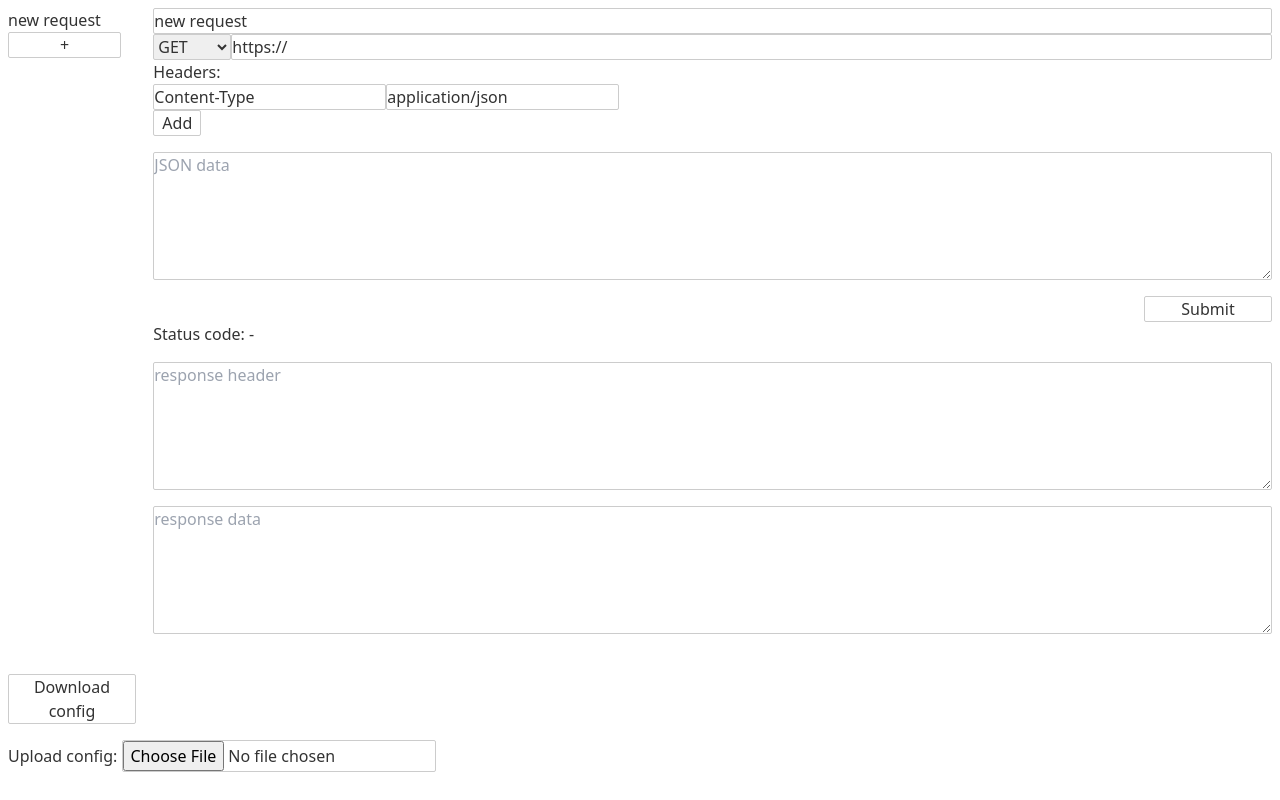
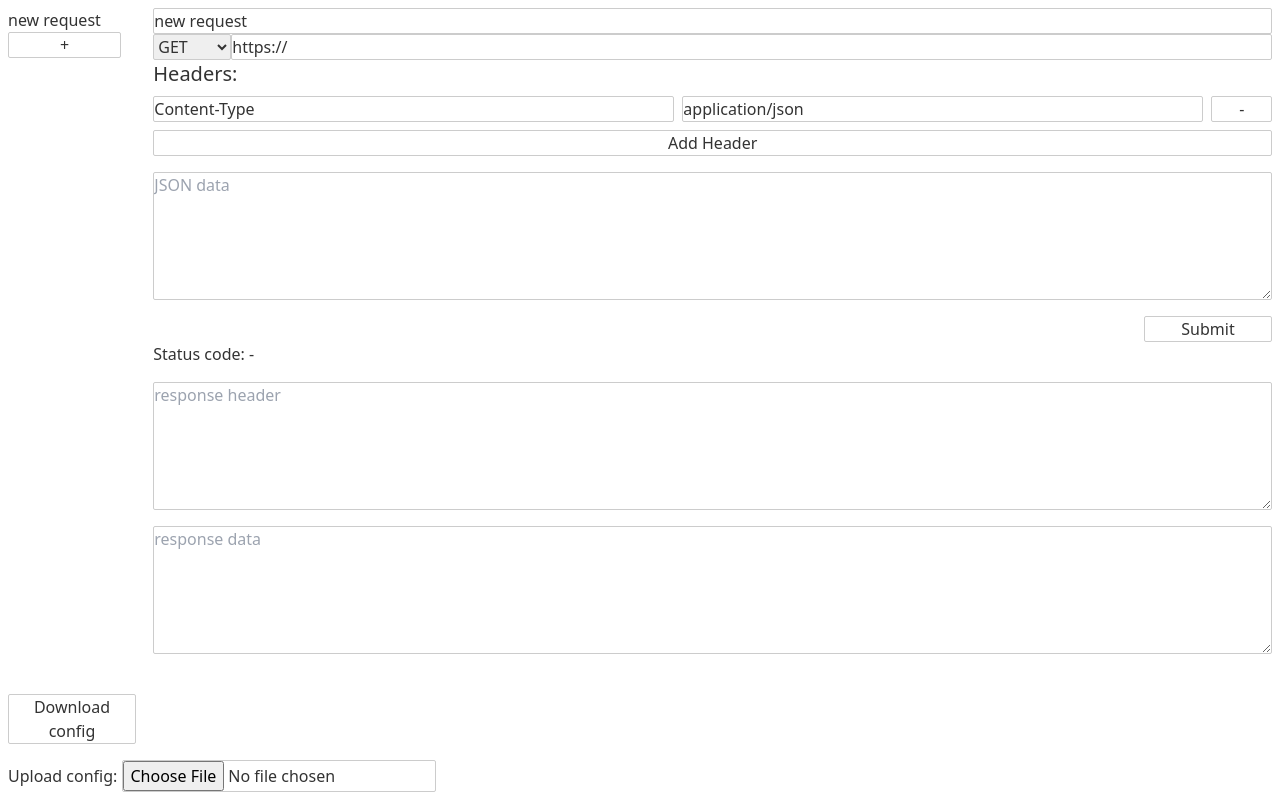
Before and after one commit to schtibe/postgirl, a Svelte app: page / in a window 1280 px wide. Built offline with nearby package versions, Linux system fonts and the light colour scheme.

Commit message:
Add possibility to remove headers

```diff
--- a/src/RequestHeaders.svelte
+++ b/src/RequestHeaders.svelte
@@ -1,18 +1,30 @@
 <script>
+  import * as R from "ramda";
   export let headers = [];
 
   function addHeader() {
     headers = [...headers, { name: "", value: "" }];
   }
+
+  function removeHeader(header) {
+    headers = R.without([header], headers);
+  }
 </script>
 
 <div class="flex flex-col">
-  <div>Headers:</div>
-  {#each headers as header}
-    <div class="flex">
-      <input bind:value={header.name} />
-      <input bind:value={header.value} />
-    </div>
-  {/each}
-  <button on:click={addHeader} class="w-12">Add</button>
+  <div>
+    <h2 class="text-xl">Headers:</h2>
+  </div>
+  <div class="mt-2">
+    {#each headers as header}
+      <div class="flex justify-between">
+        <input bind:value={header.name} class="w-full" />
+        <input bind:value={header.value} class="w-full ml-2" />
+        <button
+          on:click={removeHeader(header)}
+          class=" btn--secondary w-32 ml-2">-</button>
+      </div>
+    {/each}
+  </div>
+  <button on:click={addHeader} class="btn--secondary mt-2">Add Header</button>
 </div>
```
